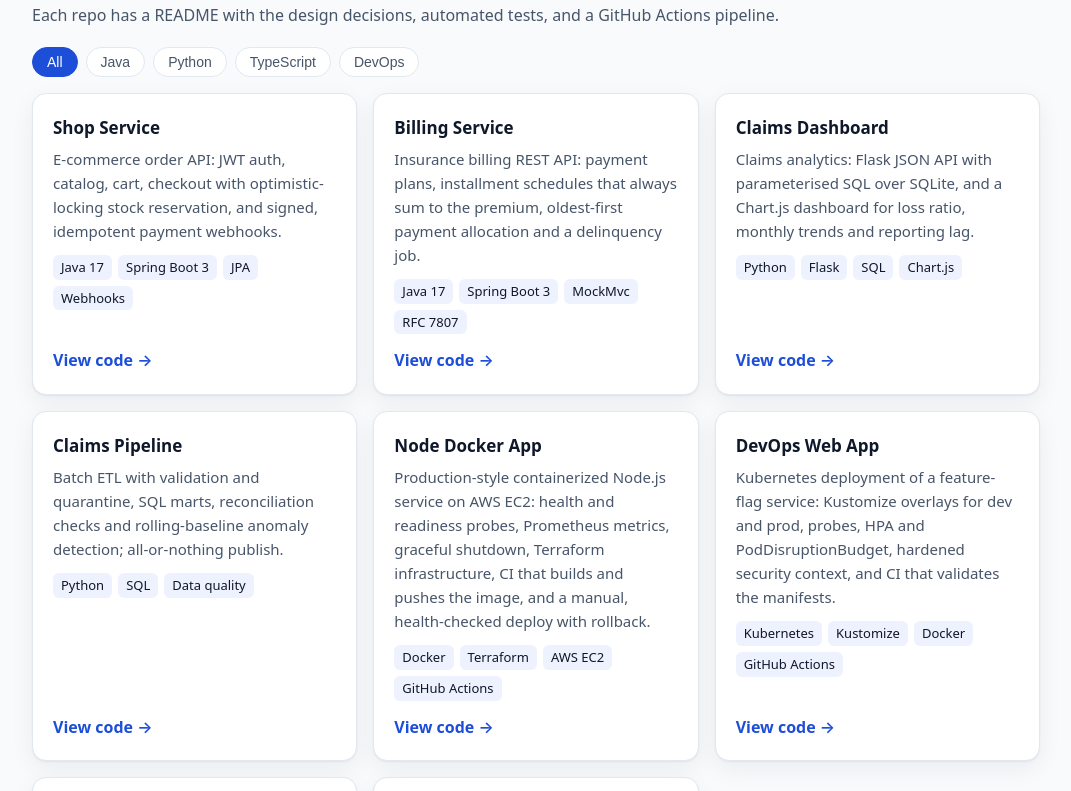
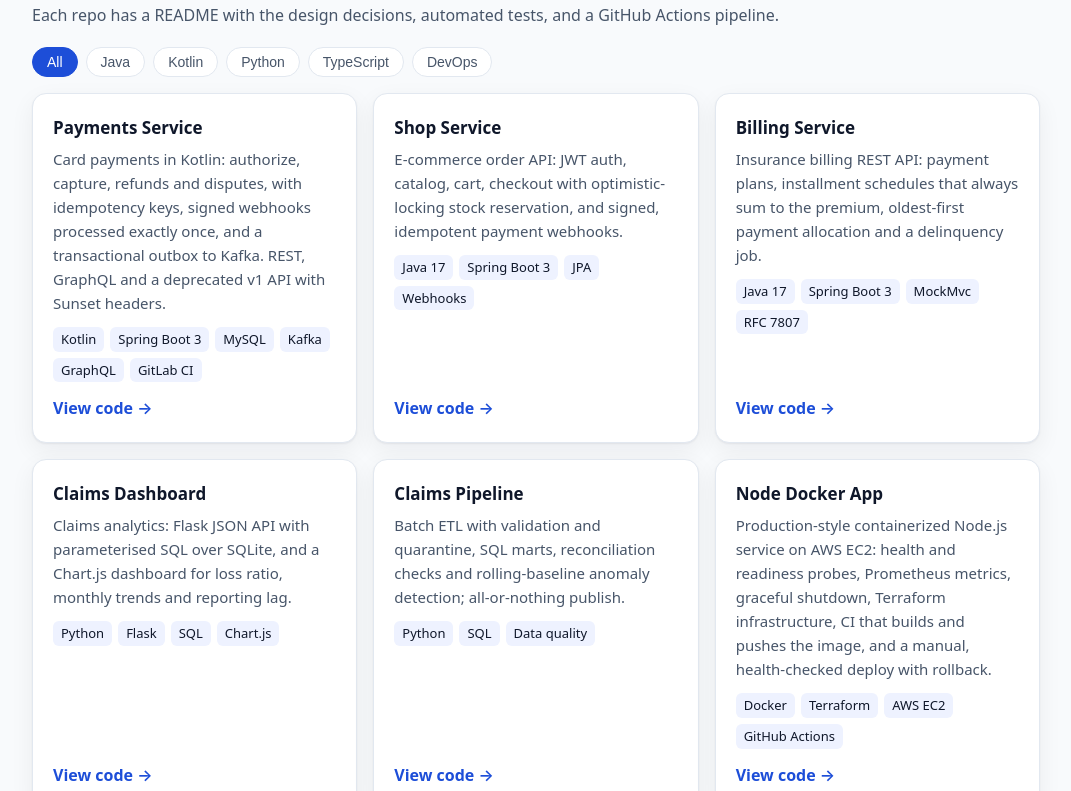
Before and after one commit to Nanikss/nanikss.github.io, a plain HTML site: page index.html in a window 1280 px wide. Shown: the part 600-1391 px from the top of the page, without its empty margins (104-1175 px from the left). Drawn offline with Linux system fonts and the light colour scheme.

Commit message:
Add Payments Service (Kotlin) project

```diff
--- a/index.html
+++ b/index.html
@@ -54,11 +54,18 @@
       <div class="filters" role="group" aria-label="Filter projects">
         <button type="button" class="chip active" data-filter="all">All</button>
         <button type="button" class="chip" data-filter="java">Java</button>
+        <button type="button" class="chip" data-filter="kotlin">Kotlin</button>
         <button type="button" class="chip" data-filter="python">Python</button>
         <button type="button" class="chip" data-filter="typescript">TypeScript</button>
         <button type="button" class="chip" data-filter="devops">DevOps</button>
       </div>
       <div class="grid" id="project-grid">
+        <article class="card" data-tags="kotlin java devops">
+          <h3>Payments Service</h3>
+          <p>Card payments in Kotlin: authorize, capture, refunds and disputes, with idempotency keys, signed webhooks processed exactly once, and a transactional outbox to Kafka. REST, GraphQL and a deprecated v1 API with Sunset headers.</p>
+          <ul class="tags"><li>Kotlin</li><li>Spring Boot 3</li><li>MySQL</li><li>Kafka</li><li>GraphQL</li><li>GitLab CI</li></ul>
+          <a class="link" href="https://github.com/Nanikss/payments-service" target="_blank" rel="noopener">View code →</a>
+        </article>
         <article class="card" data-tags="java">
           <h3>Shop Service</h3>
           <p>E-commerce order API: JWT auth, catalog, cart, checkout with optimistic-locking stock reservation, and signed, idempotent payment webhooks.</p>
```
